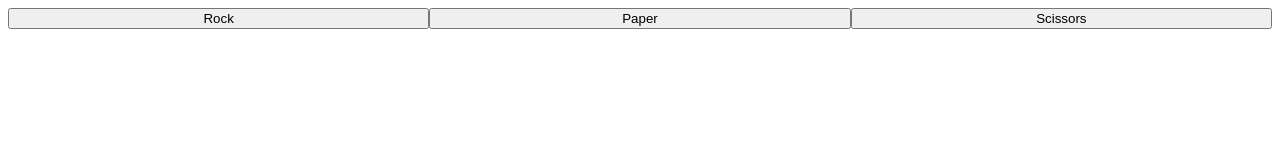
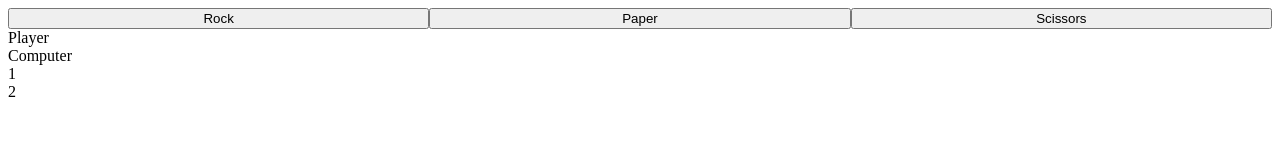
Before and after one commit to roydyck/rockpaperscissor, a plain HTML site: page index.html in a window 1280 px wide. Drawn offline with Linux system fonts and the light colour scheme.

Commit message:
Add div for results

```diff
--- a/index.html
+++ b/index.html
@@ -14,8 +14,15 @@
         <button class="button" id="paper">Paper</button>
         <button class="button" id="scissors">Scissors</button>
     </div>
-    <div class="results">
-
+    <div id="resultsContainer">
+        <div id="resultsHeader">
+            <div>Player</div>
+            <div>Computer</div>
+        </div>
+        <div id="results">
+            <div id="playerResults">1</div>
+            <div id="computerResults">2</div>
+        </div>
     </div>
 </body>
 </html>
```
